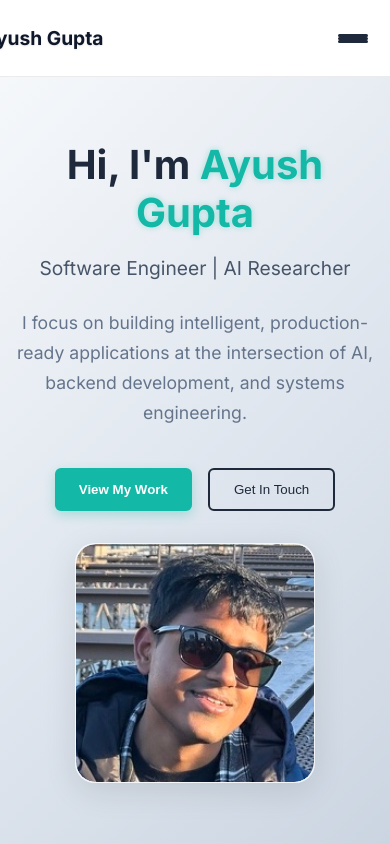
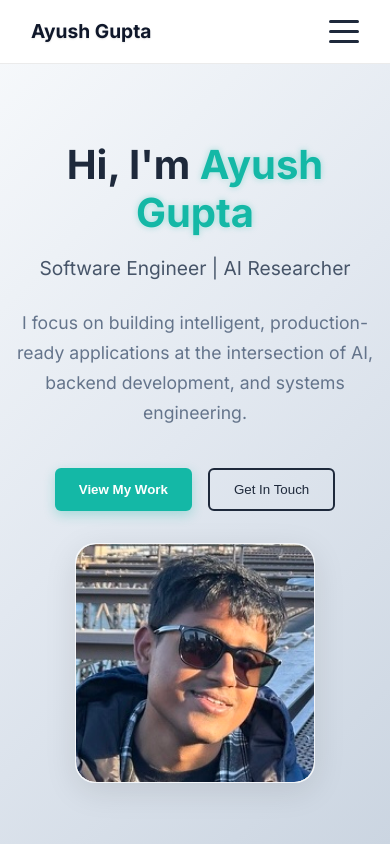
Before and after one commit to ayushagupta/ayushagupta.github.io, a React (Create React App) app: page / in a window 390 px wide. Shown: the top 844 px of the page. Built offline with nearby package versions, Linux system fonts and the light colour scheme.

Commit message:
Fix logo being cut off on mobile screens - remove negative margins and add padding

```diff
--- a/src/components/Header.css
+++ b/src/components/Header.css
@@ -53,7 +53,6 @@
   text-shadow: 0 1px 2px rgba(0, 0, 0, 0.1);
   transition: color 0.3s ease, transform 0.2s ease;
   margin-right: auto;
-  margin-left: -2rem;
   background: none;
   border: none;
   cursor: default;
@@ -79,7 +78,6 @@
   align-items: center;
   gap: 2rem;
   margin-left: auto;
-  margin-right: -2rem;
 }
 
 .header-actions {
@@ -446,11 +444,6 @@
 
   .mobile-menu-btn {
     display: flex;
-    min-width: 44px;
-    min-height: 44px;
-    padding: 7px;
-    justify-content: center;
-    align-items: center;
   }
 
   .mobile-menu {
@@ -463,6 +456,8 @@
 
   .header-content {
     gap: 1rem;
+    padding-left: 1rem;
+    padding-right: 1rem;
   }
 }
 
```
